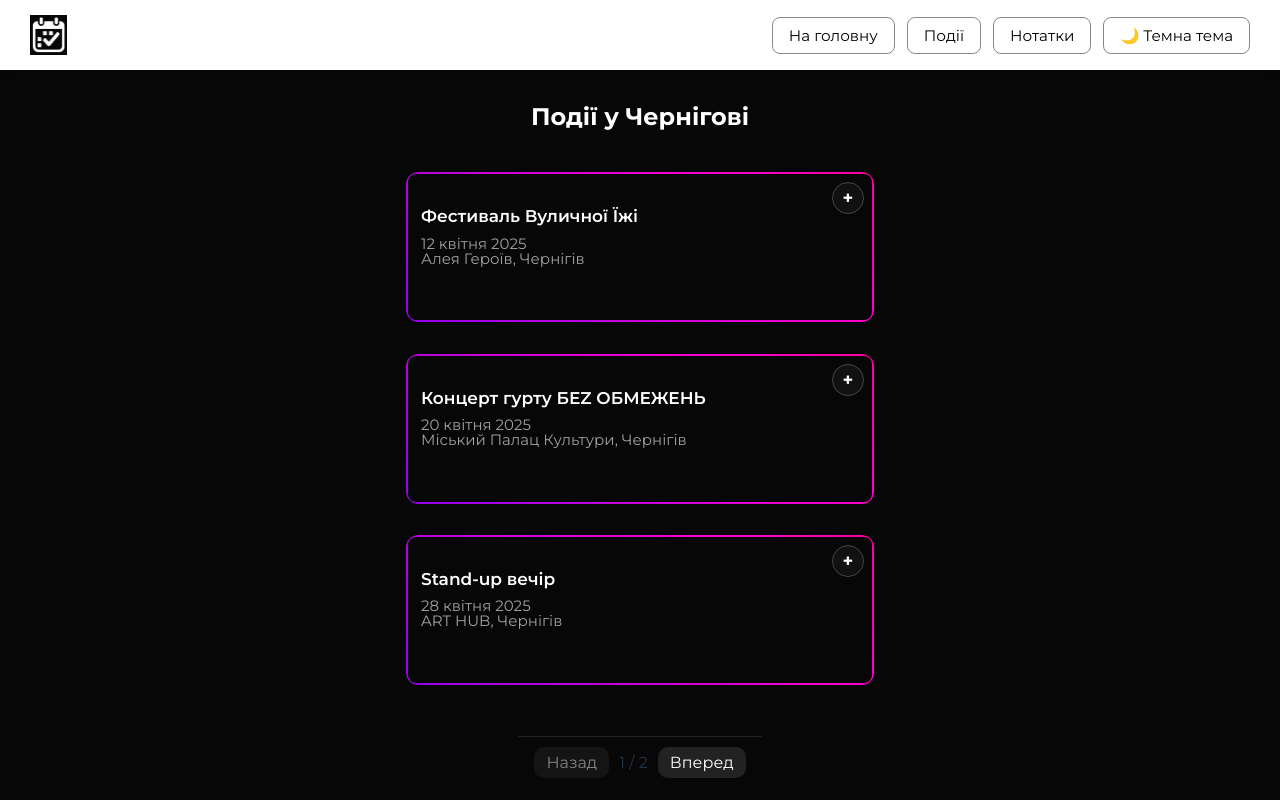
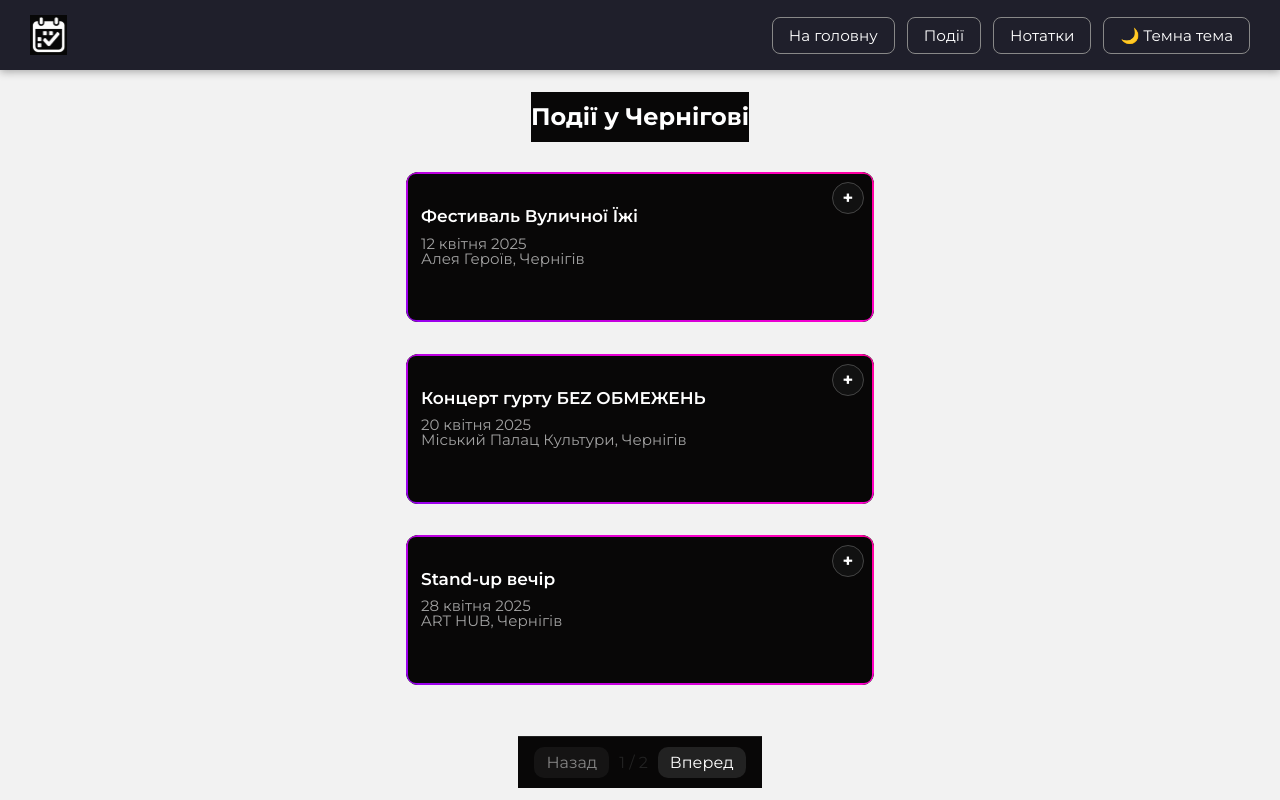
Before and after one commit to kulikp1/planner, a React (Vite) app: page /events in a window 1280 px wide. Built offline with nearby package versions, Linux system fonts and the light colour scheme.

Commit message:
update dark theme

```diff
--- a/src/components/Navbar/Navbar.module.css
+++ b/src/components/Navbar/Navbar.module.css
@@ -3,13 +3,15 @@
   justify-content: space-between;
   align-items: center;
   padding: 15px 30px;
-  background-color: #ffffff;
-  box-shadow: 0 2px 8px rgba(0, 0, 0, 0.05);
+  background-color: #1f1f2b; /* дефолт — темна тема */
+  color: #fff;
+  box-shadow: 0 2px 8px rgba(0, 0, 0, 0.3);
   transition: background-color 0.3s ease;
 }
 
-.dark {
-  background-color: #2b2b3c;
+.light .navbar {
+  background-color: #ffffff;
+  color: #000;
 }
 
 .logoContainer {
@@ -30,17 +32,13 @@
   cursor: pointer;
   font-size: 0.95rem;
   transition: background 0.2s ease;
+  color: inherit;
 }
 
 .buttons button:hover {
+  background-color: rgba(255, 255, 255, 0.1);
+}
+
+.light .buttons button:hover {
   background-color: #f0f0f0;
 }
-
-.dark .buttons button {
-  color: #eee;
-  border-color: #555;
-}
-
-.dark .buttons button:hover {
-  background-color: #444;
-}
--- a/src/context/ThemeContext.jsx
+++ b/src/context/ThemeContext.jsx
@@ -11,8 +11,7 @@ export const ThemeProvider = ({ children }) => {
   }, []);
 
   useEffect(() => {
-    localStorage.setItem("darkMode", isDarkMode);
-    document.body.className = isDarkMode ? "dark" : "";
+    document.body.className = isDarkMode ? "" : "light";
   }, [isDarkMode]);
 
   const toggleTheme = () => setIsDarkMode((prev) => !prev);
--- a/src/index.css
+++ b/src/index.css
@@ -55,8 +55,8 @@ button {
   }
 }
 
-body.dark {
-  background-color: #1f1f2b;
-  color: #f1f1f1;
+body.light {
+  background-color: #f2f2f2;
+  color: #222;
   transition: background 0.3s, color 0.3s;
 }
```
